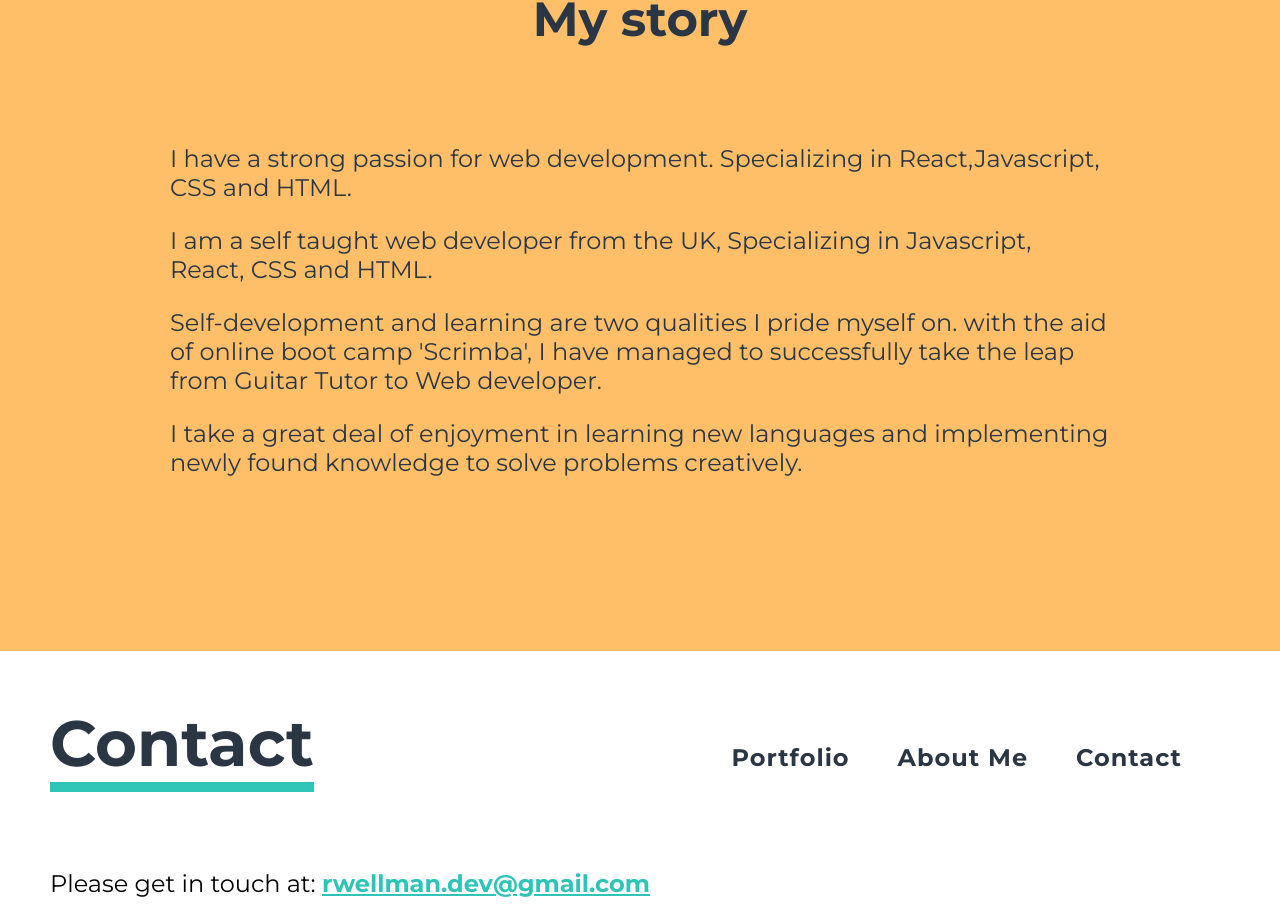
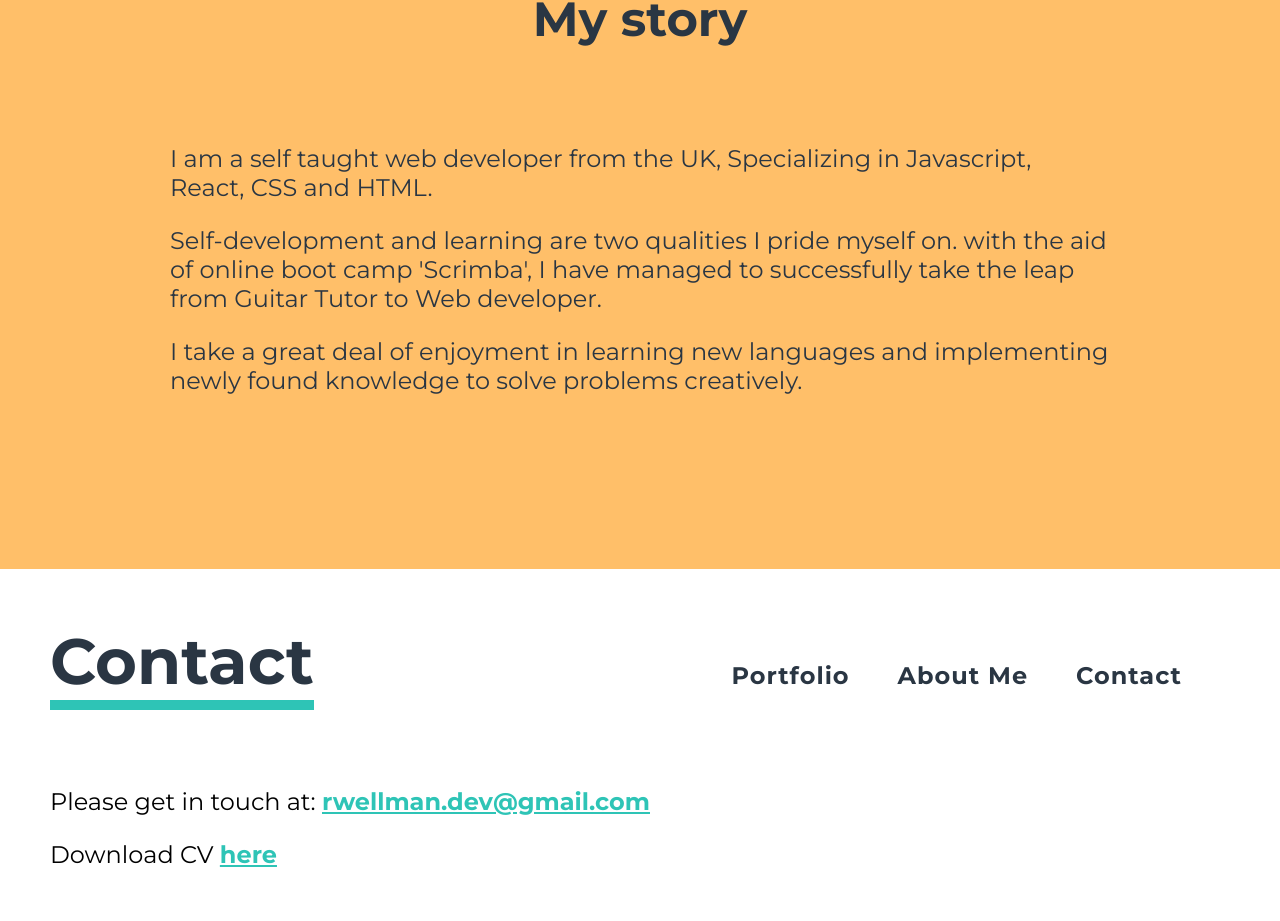
Before and after one commit to Rwellman1/portfolio, a React (Create React App) app: page / in a window 1280 px wide. Shown: the part 4374-5295 px from the top of the page. Built offline with nearby package versions, Linux system fonts and the light colour scheme.

Commit message:
upload CV and update text

```diff
--- a/src/App.js
+++ b/src/App.js
@@ -10,7 +10,7 @@ import portfolioSite from "./components/images/portfolio-site.png"
 import bookFinder from "./components/images/book-finder.png"
 import gibsonSite from "./components/images/gibson-site.png"
 import Portfolio from './components/Portfolio';
-
+import CV from "./components/Ryan-Wellman-CV.pdf"
 import ScrimbaProject from './components/ScrimbaProjects';
 
 import tenzies from "./components/images/tenzies-min.jpg"
@@ -126,9 +126,7 @@ function App() {
                   <li>HTML <img className='about-logo' src={htmlLogo}/></li>
                 </ul>
                 <h3>My story</h3>
-                <p className="about-me-p">
-                    I have a strong passion for web development. Specializing in React,Javascript, CSS and HTML.
-                </p>
+
                 <p className="about-me-p">
                    I am a self taught web developer from the UK, Specializing in Javascript, React, CSS and HTML.
                 </p>
@@ -159,7 +157,7 @@ function App() {
         </div>
         <div className='contact-text'>
           <p>Please get in touch at: <a href="mailto:rwellman.dev@gmail.com" className="download-link">rwellman.dev@gmail.com</a></p>
-          <p>Download CV <a className="download-link" href="src\components\Ryan Wellman-Frontend Developer.pdf" download>here</a></p>
+          <p>Download CV <a className="download-link" href={CV} download="Ryan Wellman-Frontend Developer.pdf">here</a></p>
         </div>
         <div className="contact-extra">
           <a href="https://www.linkedin.com/in/ryan-wellman-04952b227/">
```
Also changed, not shown: 1 other file (tests, documents, lock files or other folders).
